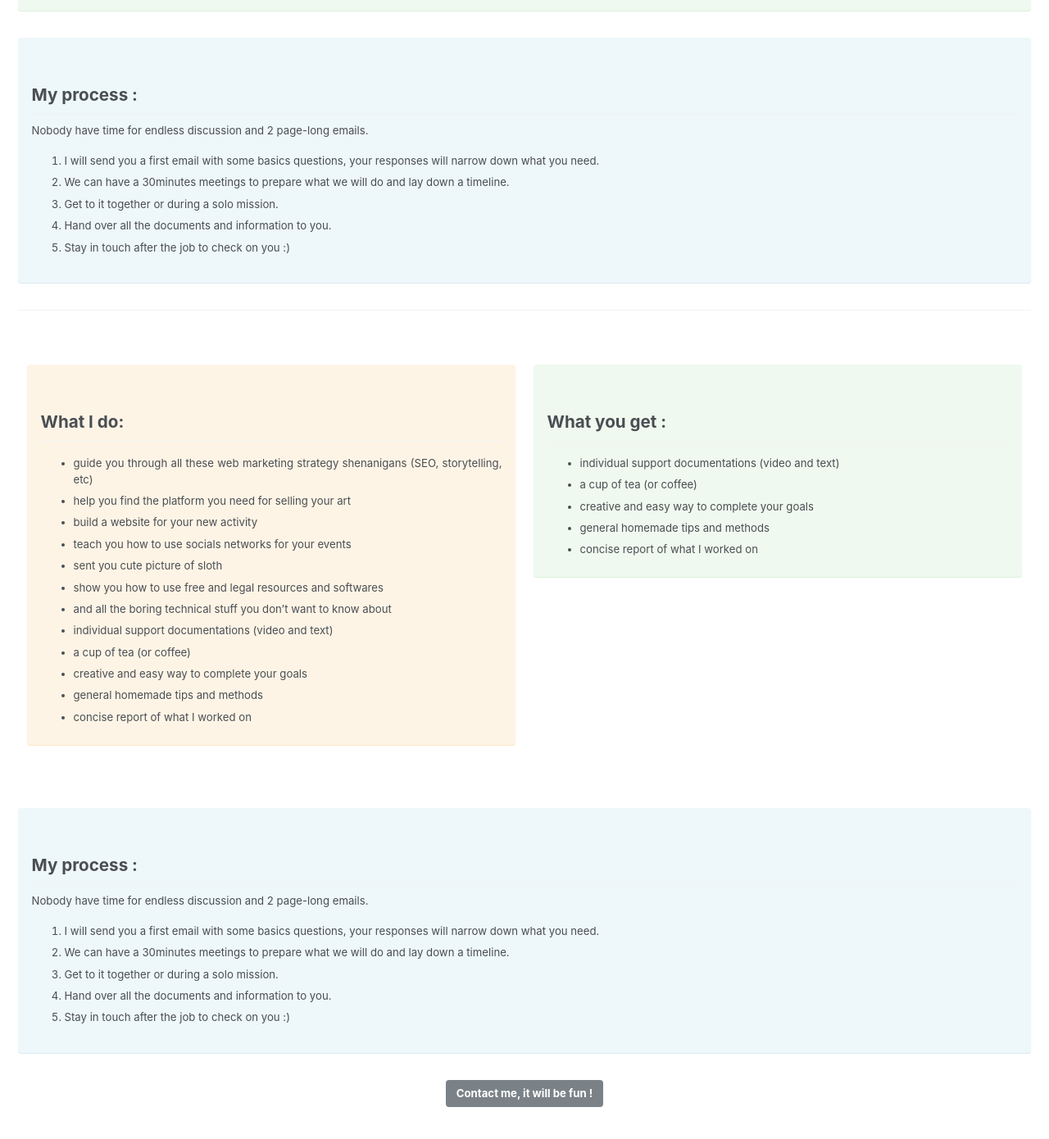
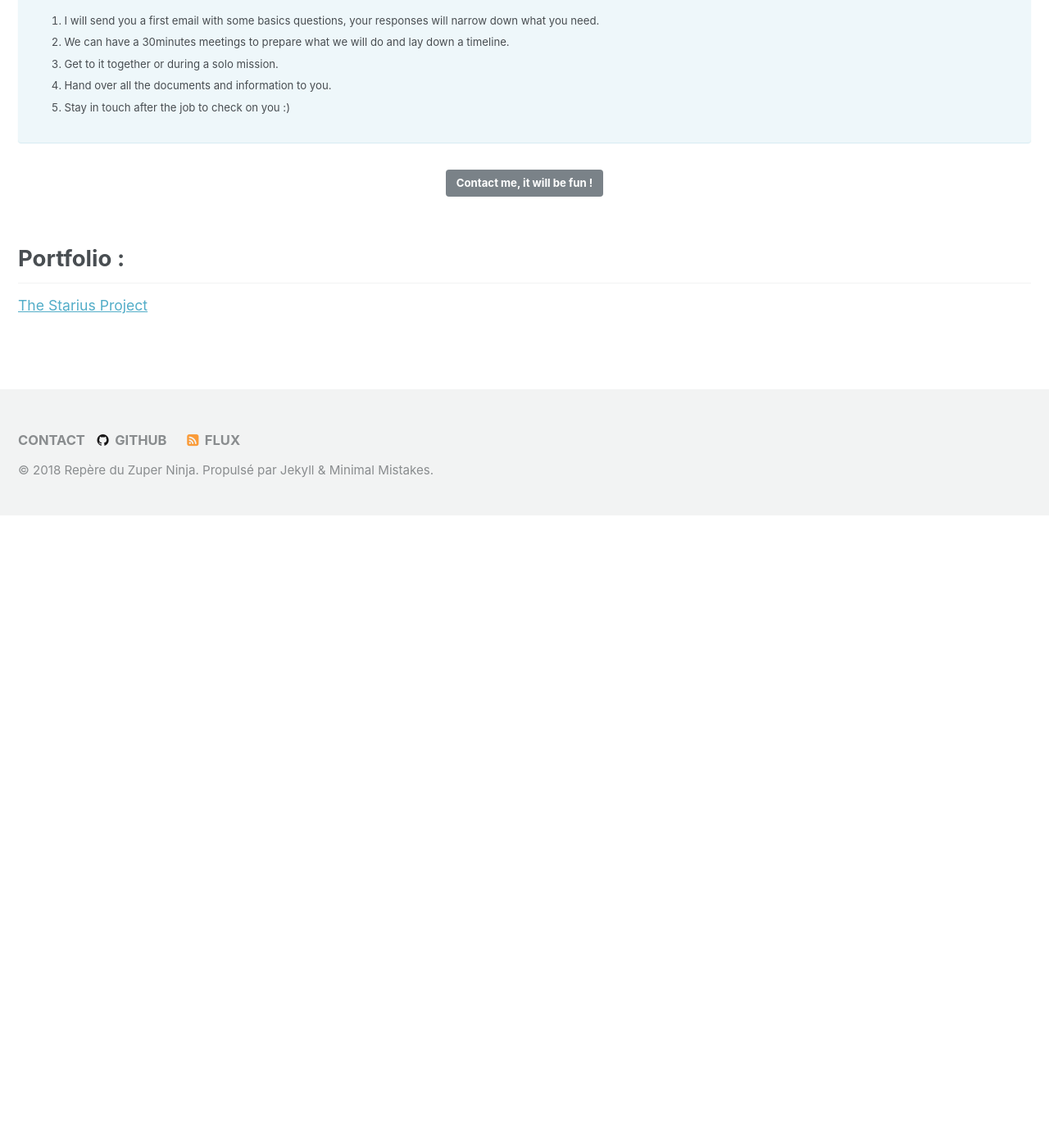
Before and after one commit to zuperninja/zuperninja.github.io, a Jekyll site: the page built from _pages/about.md, in a window 1280 px wide and 1400 px high, scrolled down 1179 px. Shown: the top 1390 px of the window at 82% size. Built offline with Jekyll 4.4.1, drawn with Linux system fonts in a browser that asks for light colours; after the commit the page ends 1809 px from its top, so only the background shows below that.

Commit message:
Update about.md

```diff
--- a/_pages/about.md
+++ b/_pages/about.md
@@ -23,6 +23,7 @@ For me, the internet is an amazing place and community where you can learn anyth
 {: .text-justify}
 
 That's where I want to offer you my help !
+{: .text-center}
 
 {% capture notice-text-1 %}
 ## What I do:
@@ -40,10 +41,6 @@ That's where I want to offer you my help !
 - concise report of what I worked on
 {% endcapture %}
 
-<div class="notice--warning">
-  {{ notice-text-1 | markdownify }}
-</div>
-
 {% capture notice-text-2 %}
 ## What you get :
 - individual support documentations (video and text)
@@ -53,9 +50,6 @@ That's where I want to offer you my help !
 - concise report of what I worked on
 {% endcapture %}
 
-<div class="notice--success">
-  {{ notice-text-2 | markdownify }}
-</div>
 
 {% capture notice-text-3 %}
 ## My process :
@@ -66,11 +60,6 @@ Nobody have time for endless discussion and 2 page-long emails.
 4. Hand over all the documents and information to you.
 5. Stay in touch after the job to check on you :)
 {% endcapture %}
-
-
-<div class="notice--info">
-  {{ notice-text-3 | markdownify }}
-</div>
 
 ---
 
@@ -85,6 +74,7 @@ Nobody have time for endless discussion and 2 page-long emails.
          </div>
     </td>
 </table>
+
 <div class="notice--info">
  {{ notice-text-3 | markdownify }}
  </div>
@@ -95,3 +85,5 @@ Nobody have time for endless discussion and 2 page-long emails.
 {: .text-center}
 
 ## Portfolio :
+
+[The Starius Project](https://zuperninja.github.io/blog/portfolio/portfolio-the-starius-project/)
```
